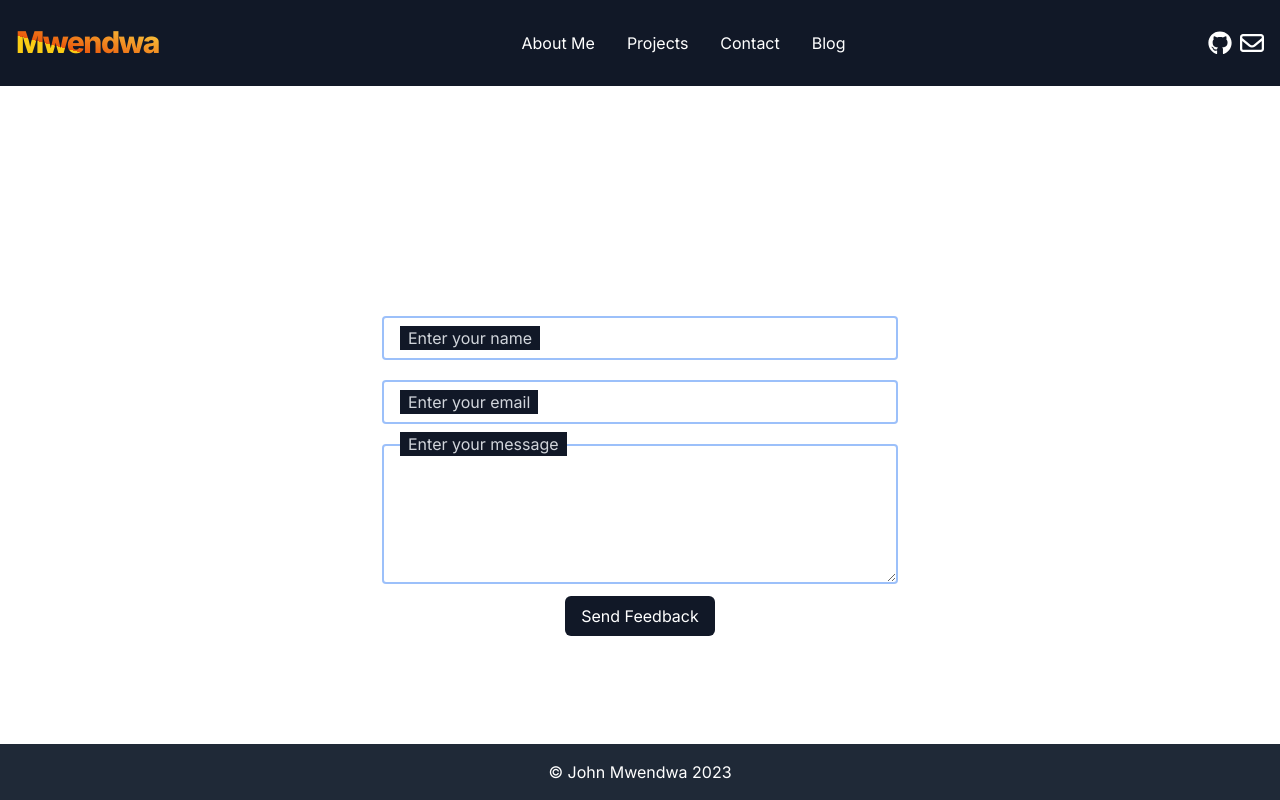
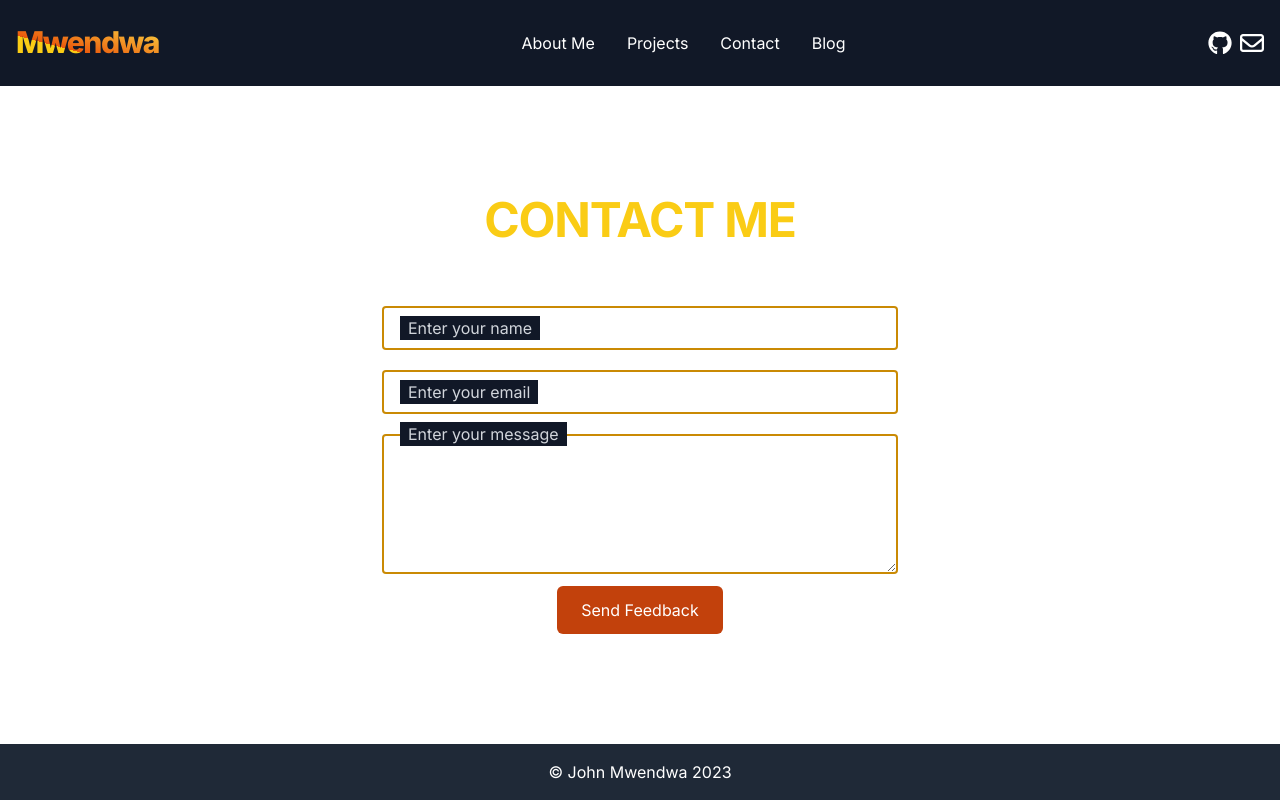
Before and after one commit to JohnMwendwa/portfolio_v2, a Next.js app: page /contact in a window 1280 px wide. Built offline with nearby package versions, Linux system fonts and the light colour scheme.

Commit message:
change text color

```diff
--- a/src/components/sections/Contact.tsx
+++ b/src/components/sections/Contact.tsx
@@ -93,7 +93,7 @@ const Contact = () => {
   return (
     <div className="flex flex-col items-center justify-center h-full px-8">
       <ToastContainer />
-      <h1 className="font-bold text-white text-4xl sm:text-6xl mb-4 w-full text-center uppercase tracking-tight">
+      <h1 className="font-bold text-yellow-400 text-4xl sm:text-5xl mb-4 w-full text-center uppercase tracking-tight">
         Contact Me
       </h1>
 
@@ -113,7 +113,7 @@ const Contact = () => {
             value={name}
             onChange={(e) => setName(e.target.value)}
             required
-            className="peer rounded-sm ring-2 focus:ring-sky-600 bg-transparent w-full h-10 px-4 focus:outline-none placeholder-transparent text-white"
+            className="peer rounded-sm ring-2 ring-yellow-600 focus:ring focus:ring-yellow-400 bg-transparent w-full h-10 px-4 focus:outline-none placeholder-transparent text-white"
           />
           <label
             htmlFor="name"
@@ -130,7 +130,7 @@ const Contact = () => {
             value={email}
             onChange={(e) => setEmail(e.target.value)}
             required
-            className="peer rounded-sm ring-2 focus:ring-sky-600 bg-transparent w-full h-10 px-4 focus:outline-none placeholder-transparent text-white"
+            className="peer rounded-sm ring-2  ring-yellow-600 focus:ring focus:ring-yellow-400 bg-transparent w-full h-10 px-4 focus:outline-none placeholder-transparent text-white"
           />
           <label
             htmlFor="email"
@@ -147,7 +147,7 @@ const Contact = () => {
             onChange={(e) => setMessage(e.target.value)}
             required
             rows={5}
-            className="peer rounded-sm ring-2 focus:ring-sky-600 bg-transparent w-full px-4 py-2 focus:outline-none placeholder-transparent text-white"
+            className="peer rounded-sm ring-2 ring-yellow-600 focus:ring focus:ring-yellow-400 bg-transparent w-full px-4 py-2 focus:outline-none placeholder-transparent text-white"
           />
           <label
             htmlFor="textarea"
@@ -160,10 +160,8 @@ const Contact = () => {
           <button
             type="submit"
             className={`${
-              loading
-                ? "bg-gray-400"
-                : "bg-gray-900 hover:bg-gray-700 dark:bg-sky-800 dark:hover:bg-sky-700"
-            } text-white px-4 py-2 rounded-md hover:scale-105 focus:scale-105 ease-linear transition-all`}
+              loading ? "bg-gray-400" : "bg-orange-700 hover:bg-orange-600"
+            } text-white px-6 py-3 rounded-md hover:scale-105 focus:ring-yellow-400 focus:scale-105 focus:ring focus:ring-offset-2 ease-linear transition-all`}
             disabled={loading}
           >
             Send Feedback
```
